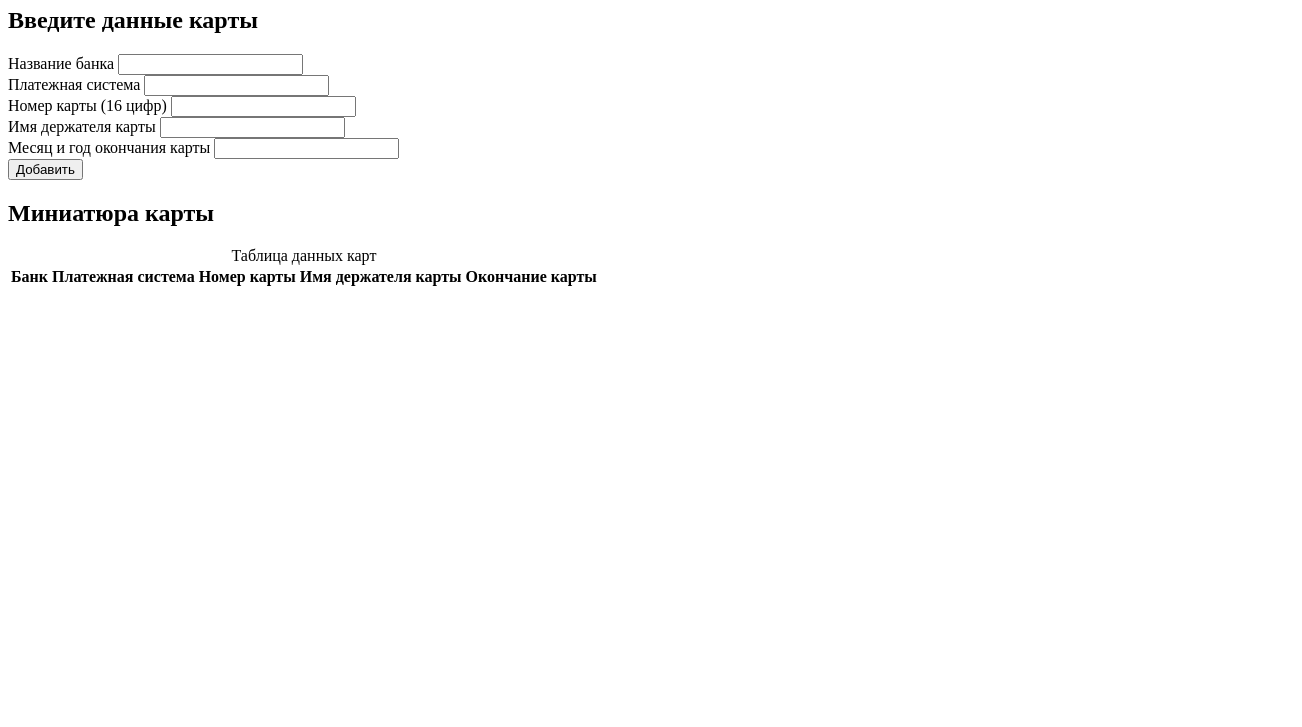
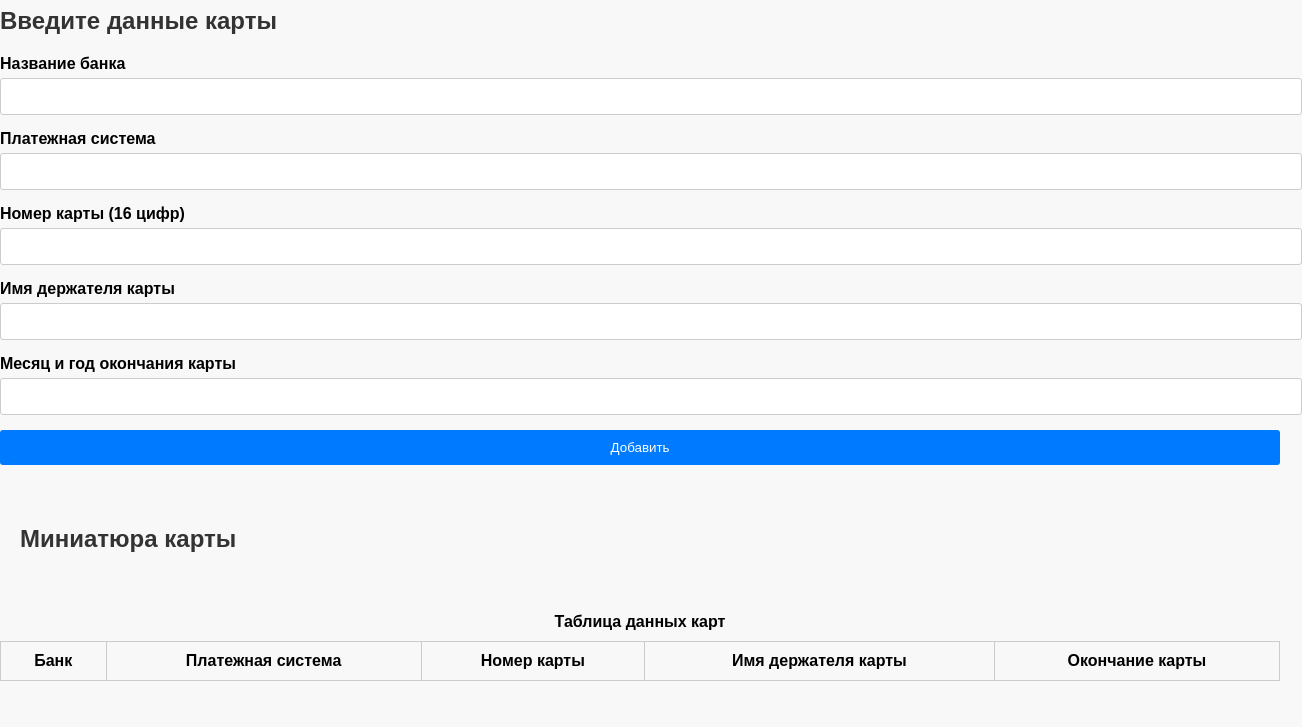
Before and after one commit to mciwy/JavaScript-DOM, a plain HTML site: page control-point-5/index.html in a window 1280 px wide. Shown: the part 73-800 px from the top of the page, 1302 px wide, since content can reach past the window. Drawn offline with Linux system fonts and the light colour scheme.

Commit message:
Update style.css

```diff
--- a/control-point-5/style.css
+++ b/control-point-5/style.css
@@ -1,6 +1,99 @@
-.card-thumbnail {
-    width: 150px;
-    height: 100px;
-    border: 1px solid #ccc;
-    margin-top: 10px;
+/* Общие стили */
+body {
+  font-family: Arial, sans-serif;
+  background-color: #f8f8f8;
+  margin: 0;
+  padding: 0;
 }
+
+h1, h2 {
+  color: #333;
+}
+
+.container {
+  max-width: 500px;
+  margin: 0 auto;
+  padding: 20px;
+  background-color: #fff;
+  border-radius: 5px;
+  box-shadow: 0 2px 5px rgba(0, 0, 0, 0.1);
+}
+
+/* Стили для формы */
+form {
+  margin-bottom: 20px;
+}
+
+.form-group {
+  margin-bottom: 15px;
+}
+
+label {
+  display: block;
+  margin-bottom: 5px;
+  font-weight: bold;
+}
+
+input[type="text"] {
+  width: 100%;
+  padding: 10px;
+  border: 1px solid #ccc;
+  border-radius: 3px;
+}
+
+button[type="submit"] {
+  display: block;
+  width: 100%;
+  padding: 10px;
+  background-color: #007bff;
+  color: #fff;
+  border: none;
+  border-radius: 3px;
+  cursor: pointer;
+}
+
+/* Стили для миниатюры карты */
+.card-preview {
+  margin-bottom: 20px;
+  padding: 20px;
+  background-color: #f8f8f8;
+  border-radius: 5px;
+}
+
+.card-logo {
+  margin-bottom: 15px;
+  text-align: center;
+}
+
+.card-logo img {
+  max-width: 100%;
+  height: auto;
+}
+
+.card-details p {
+  text-align: center;
+}
+
+/* Стили для таблицы данных карт */
+table {
+  width: 100%;
+  border-collapse: collapse;
+}
+
+caption {
+  margin-bottom: 10px;
+  font-weight: bold;
+}
+
+th, td {
+  padding: 10px;
+  border: 1px solid #ccc;
+}
+
+th {
+  background-color: #f8f8f8;
+}
+
+tbody tr:nth-child(even) {
+  background-color: #f8f8f8;
+}
```
